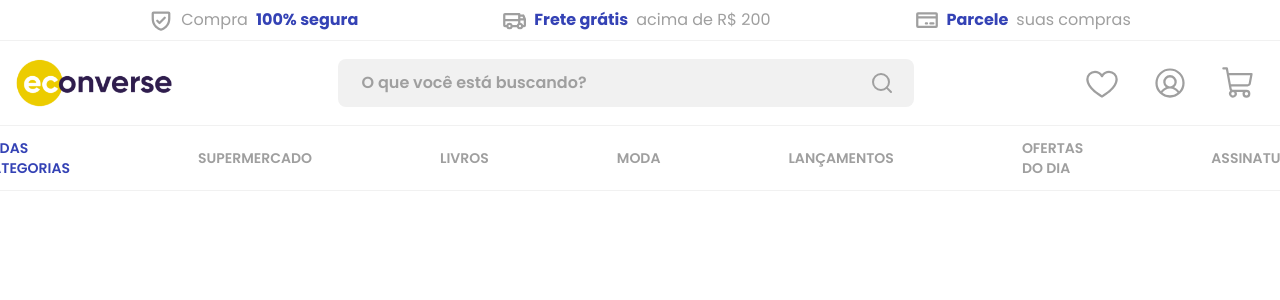
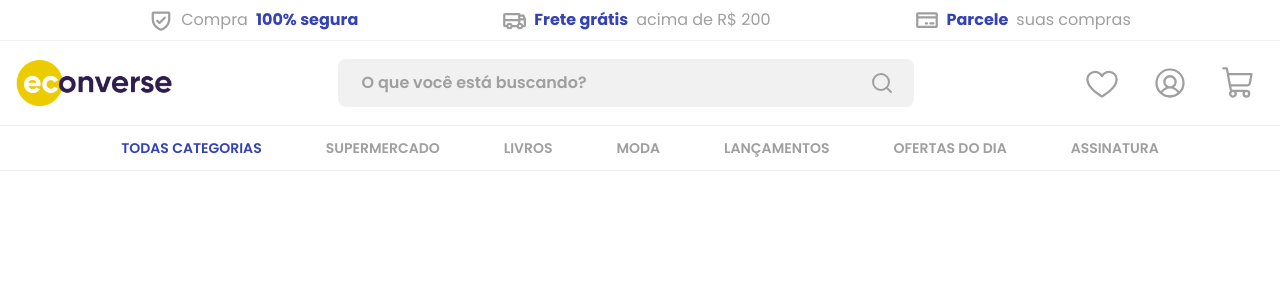
Before and after one commit to RecheEduardo/vitrine-ecommerce, a React (Vite) app: page / in a window 1280 px wide. Shown: the top 300 px of the page. Built offline with nearby package versions, Linux system fonts and the light colour scheme.

Commit message:
style: mais correções da navbar em tablets e celulares

```diff
--- a/src/components/layout/MainHeader.tsx
+++ b/src/components/layout/MainHeader.tsx
@@ -76,7 +76,7 @@ export const MainHeader = () => {
       </motion.div>
 
       {/* NavBar para desktop */}
-      <div className="md:hidden lg:block">
+      <div className="sm:hidden md:hidden lg:block">
         <NavBar />
       </div>
 
--- a/src/components/layout/NavBar.tsx
+++ b/src/components/layout/NavBar.tsx
@@ -38,7 +38,7 @@ export const NavBar: React.FC<NavBarProps> = ({ isMobile = false }) => {
       <div className="container mx-auto px-4 flex justify-center items-center">
         <div className="flex items-center gap-8">
           <motion.div
-            className="flex items-center font-semibold gap-32" // reduzido o gap para caber mais itens
+            className="flex items-center font-semibold gap-32 md:gap-16" // reduzido o gap para caber mais itens
             {...fadeInUpItemMotionProps}
           >
             <motion.a
```
